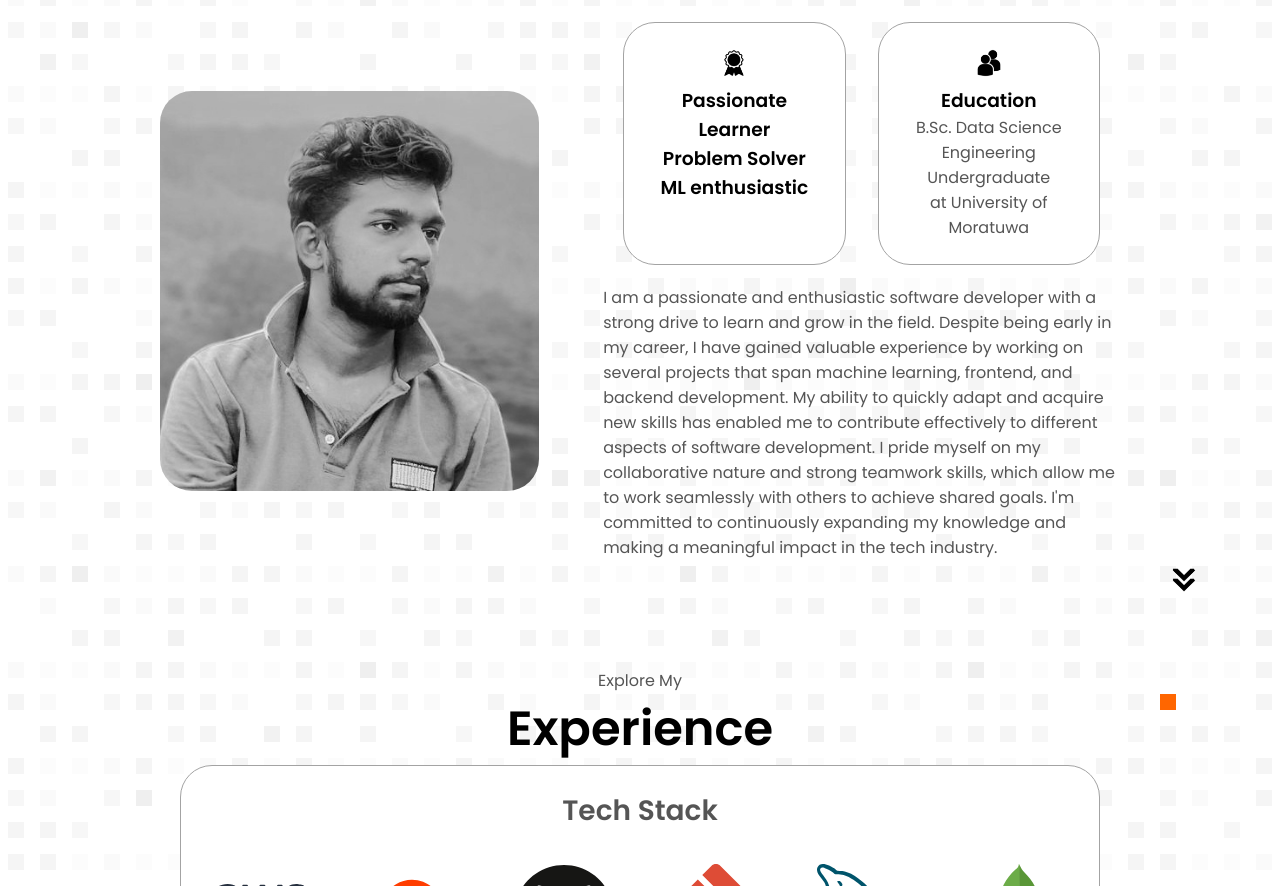
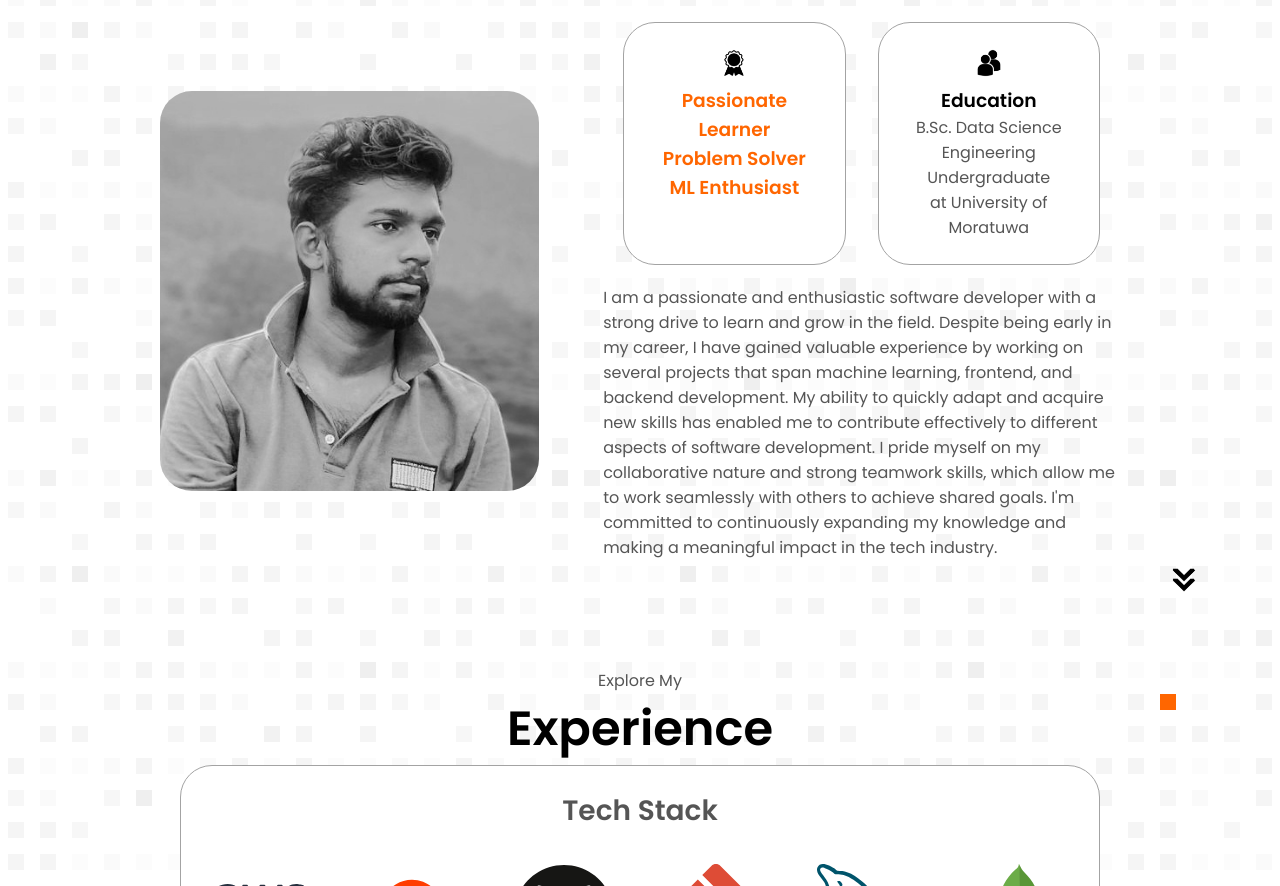
Before and after one commit to luckylukezzz/my_portfolio, a plain HTML site: page index.html in a window 1280 px wide. Shown: the part 1138-2024 px from the top of the page. Drawn offline with Linux system fonts and the light colour scheme.

Commit message:
changed colors

```diff
--- a/index.html
+++ b/index.html
@@ -73,9 +73,10 @@
         <div class="about-containers">
           <div class="details-container">
             <img src="./assets/experience.png" alt="Learning icon" class="icon" />
-            <h3>Passionate Learner</h3>
-            <h3>Problem Solver</h3>
-            <h3>ML enthusiastic</h3>
+            <h3 style="color: #ff6600;">Passionate Learner</h3>
+            <h3 style="color: #ff6600;">Problem Solver</h3>
+            <h3 style="color: #ff6600;">ML Enthusiast</h3>
+
             <!-- <p>Building <br />Skills & Projects</p> -->
           </div>
           <div class="details-container">
```
